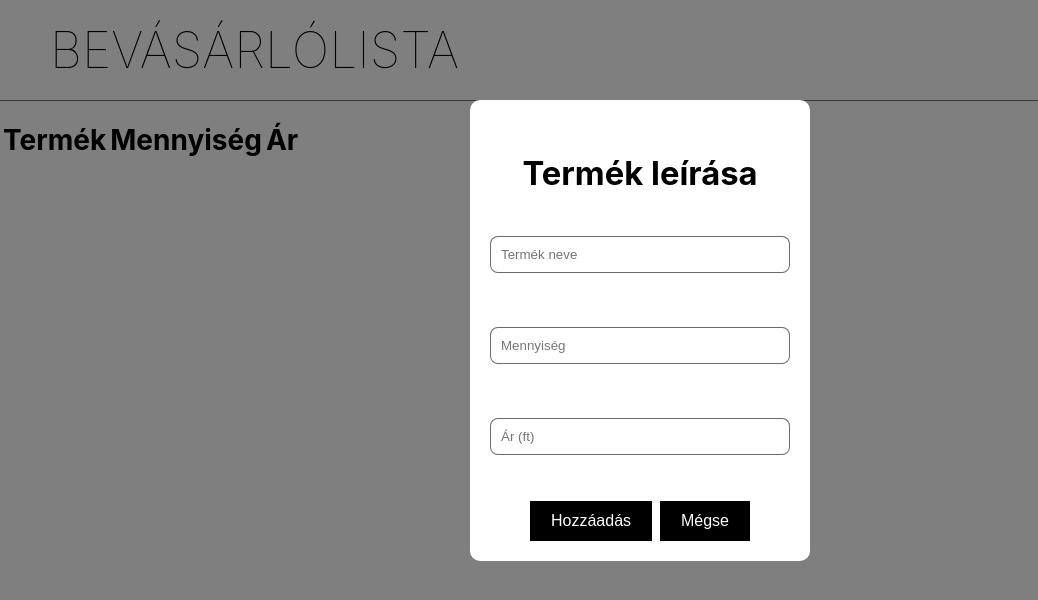
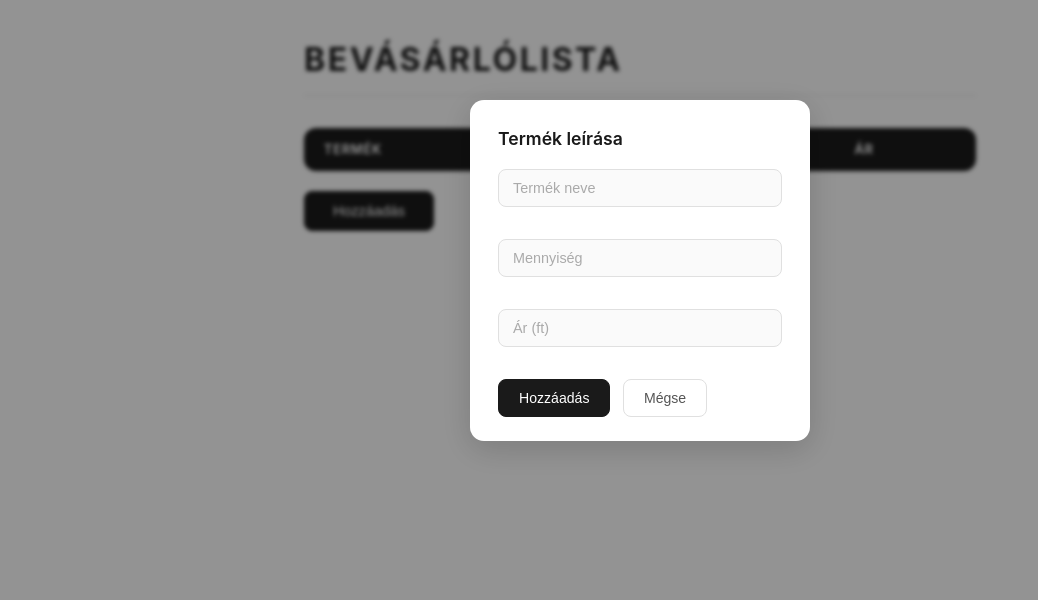
Before and after one commit to tamasiadam/shopit, a plain HTML site: page index.html in a window 1280 px wide. Both pictures are taken after a click on the button "Hozzáadás". Shown: the whole page, without its empty margins (0-1038 px from the left). Drawn offline with Linux system fonts and the light colour scheme.

Commit message:
második demó (css)

```diff
--- a/script.js
+++ b/script.js
@@ -26,7 +26,7 @@ function submitData() {
   row.innerHTML = `
     <td>${p1}</td>
     <td>${p2}</td>
-    <td>${price}</td>
+    <td>${price} ft</td>
   `;
   tableBody.appendChild(row);
 
--- a/styles.css
+++ b/styles.css
@@ -1,105 +1,221 @@
-body {
+* {
+  box-sizing: border-box;
   margin: 0;
-  font-family:
-    -apple-system,
-    -BlinkMacSystemFont,
-    "Segoe UI",
-    Roboto,
-    Oxygen,
-    Ubuntu,
-    Cantarell,
-    sans-serif;
+  padding: 0;
 }
 
-main {
-  font-size: 28px;
-  text-align: center;
+body {
+  font-family: -apple-system, BlinkMacSystemFont, "Segoe UI", Roboto, Oxygen, Ubuntu, Cantarell, sans-serif;
+  background-color: #f5f5f5;
+  color: #1a1a1a;
+  min-height: 100vh;
 }
 
+
+.main {
+  max-width: 720px;
+  margin: 0 auto;
+  padding: 40px 24px 80px;
+}
+
+
 header {
-  background-color: rgb(255, 255, 255);
-  margin: auto;
-  height: 100px;
+  margin-bottom: 32px;
 }
 
 header h1 {
-  font-size: 50px;
-  margin: 20px 0px 20px 0px;
-  padding-top: 0px;
-  margin-left: 50px;
-  font-weight: 3;
+  font-size: 2rem;
+  font-weight: 700;
+  letter-spacing: 0.08em;
+  color: #1a1a1a;
   text-align: left;
+  margin-bottom: 16px;
 }
 
 .section-divider {
-  border: 0;
+  border: none;
   height: 1px;
-  background: #777;
-  margin: 20px auto;
-  max-width: 1920px;
+  background: #e0e0e0;
 }
 
+
+.items-table {
+  width: 100%;
+  border-collapse: collapse;
+  background: #ffffff;
+  border-radius: 12px;
+  overflow: hidden;
+  box-shadow: 0 1px 4px rgba(0, 0, 0, 0.08);
+  margin-bottom: 20px;
+}
+
+.items-table thead {
+  background-color: #1a1a1a;
+  color: #ffffff;
+}
+
+.items-table th {
+  padding: 14px 20px;
+  text-align: left;
+  font-size: 0.8rem;
+  font-weight: 600;
+  letter-spacing: 0.06em;
+  text-transform: uppercase;
+}
+
+.items-table td {
+  padding: 14px 20px;
+  font-size: 0.95rem;
+  border-bottom: 1px solid #f0f0f0;
+  transition: background 0.15s ease;
+}
+
+.items-table tbody tr:last-child td {
+  border-bottom: none;
+}
+
+.items-table tbody tr {
+  animation: rowSlideIn 0.25s ease forwards;
+}
+
+.items-table tbody tr:hover td {
+  background-color: #fafafa;
+}
+
+@keyframes rowSlideIn {
+  from {
+    opacity: 0;
+    transform: translateY(-6px);
+  }
+  to {
+    opacity: 1;
+    transform: translateY(0);
+  }
+}
+
+
 #openModalBtn {
-  background-color: rgb(0, 0, 0);
-  border: 1px solid black;
-  color: white;
-  padding: 15px 32px;
-  text-align: center;
-  text-decoration: none;
-  display: inline-block;
-  font-size: 16px;
+  background-color: #1a1a1a;
+  color: #ffffff;
+  border: 1px solid #1a1a1a;
+  padding: 11px 28px;
+  font-size: 0.9rem;
+  font-weight: 500;
+  border-radius: 8px;
   cursor: pointer;
+  transition: background 0.2s ease, color 0.2s ease, transform 0.1s ease;
 }
 
 #openModalBtn:hover {
-  background-color: rgb(255, 255, 255);
-  color: black;
-  transition: 0.3s;
+  background-color: #ffffff;
+  color: #1a1a1a;
 }
 
-/* háttér sötétítés */
+#openModalBtn:active {
+  transform: scale(0.97);
+}
+
+
 .modal {
   display: none;
   position: fixed;
-  top: 0;
-  left: 0;
-  width: 100%;
-  height: 100%;
-  background: rgba(0, 0, 0, 0.5);
+  inset: 0;
+  background: rgba(0, 0, 0, 0.4);
+  backdrop-filter: blur(2px);
+  animation: fadeIn 0.2s ease;
+  z-index: 100;
 }
 
-/* ablak */
-.modal-content {
-  background: white;
-  padding: 20px;
-  margin: 100px auto;
-  width: 300px;
-  border-radius: 10px;
+@keyframes fadeIn {
+  from { opacity: 0; }
+  to   { opacity: 1; }
 }
 
-input {
-  width: 100%;
-  padding: 10px;
-  margin: 10px 0;
-  box-sizing: border-box;
-  border: 1px solid rgba(0, 0, 0, 0.582);
-  border-radius: 8px;
+
+.modal-content {
+  background: #ffffff;
+  padding: 28px 28px 24px;
+  margin: 100px auto;
+  width: 340px;
+  border-radius: 14px;
+  box-shadow: 0 8px 32px rgba(0, 0, 0, 0.16);
+  animation: slideUp 0.25s ease;
 }
 
-button {
-  background-color: rgb(0, 0, 0);
-  border: 1px solid black;
-  color: white;
-  padding: 10px 20px;
-  text-align: center;
-  text-decoration: none;
-  display: inline-block;
-  font-size: 16px;
-  cursor: pointer;
+@keyframes slideUp {
+  from {
+    opacity: 0;
+    transform: translateY(16px);
+  }
+  to {
+    opacity: 1;
+    transform: translateY(0);
+  }
 }
 
-button:hover {
-  background-color: rgb(255, 255, 255);
-  color: black;
-  transition: 0.3s;
+.modal-content h3 {
+  font-size: 1.1rem;
+  font-weight: 600;
+  margin-bottom: 20px;
+  color: #1a1a1a;
 }
+
+
+input[type="text"] {
+  width: 100%;
+  padding: 10px 14px;
+  margin-bottom: 12px;
+  font-size: 0.9rem;
+  border: 1px solid #e0e0e0;
+  border-radius: 8px;
+  background: #fafafa;
+  color: #1a1a1a;
+  outline: none;
+  transition: border-color 0.15s ease, box-shadow 0.15s ease;
+}
+
+input[type="text"]:focus {
+  border-color: #1a1a1a;
+  background: #ffffff;
+  box-shadow: 0 0 0 3px rgba(26, 26, 26, 0.08);
+}
+
+input[type="text"]::placeholder {
+  color: #aaa;
+}
+
+
+.modal-content button {
+  font-size: 0.88rem;
+  font-weight: 500;
+  padding: 10px 20px;
+  border-radius: 8px;
+  cursor: pointer;
+  transition: background 0.2s ease, color 0.2s ease, transform 0.1s ease;
+}
+
+.modal-content button:first-of-type {
+  background: #1a1a1a;
+  color: #ffffff;
+  border: 1px solid #1a1a1a;
+  margin-right: 8px;
+}
+
+.modal-content button:first-of-type:hover {
+  background: #333;
+}
+
+.modal-content button:last-of-type {
+  background: #ffffff;
+  color: #555;
+  border: 1px solid #e0e0e0;
+}
+
+.modal-content button:last-of-type:hover {
+  background: #f5f5f5;
+  color: #1a1a1a;
+}
+
+.modal-content button:active {
+  transform: scale(0.97);
+}
```
